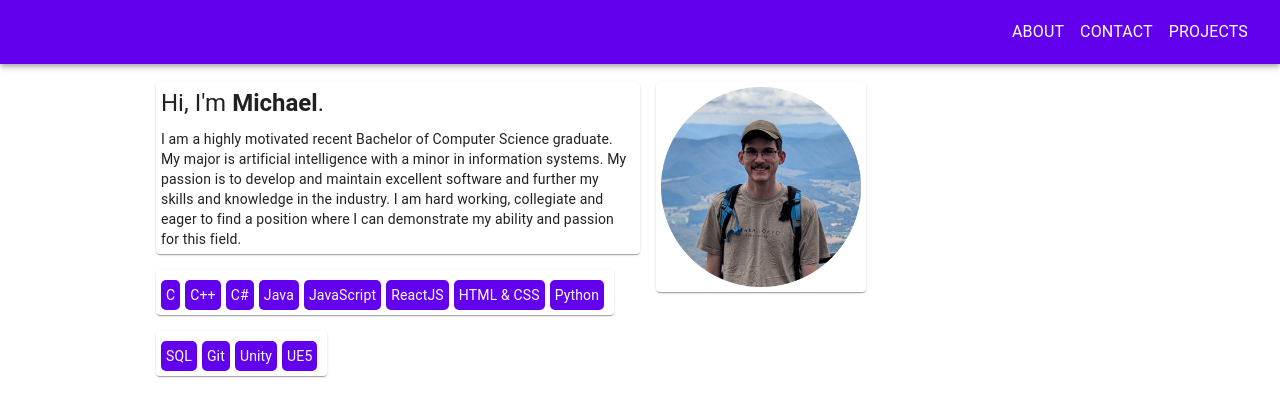
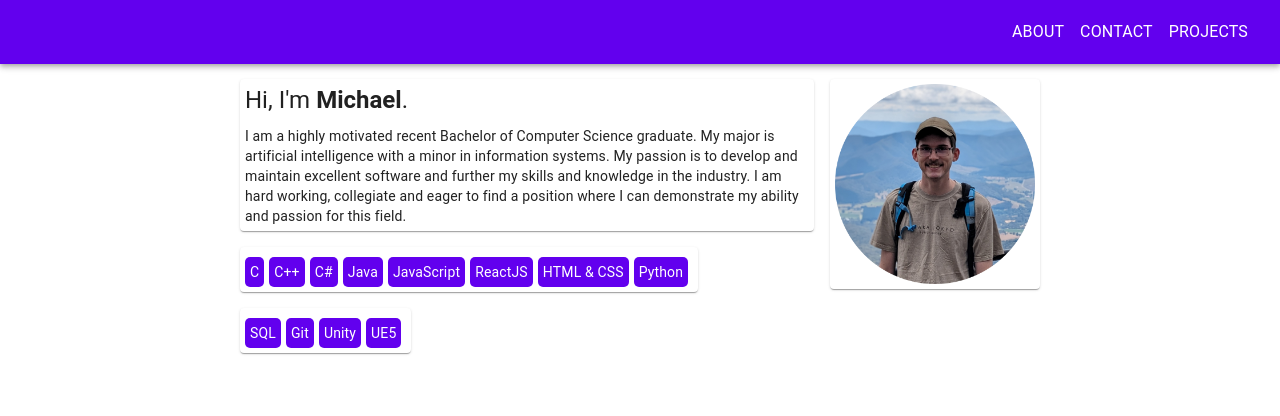
Before and after one commit to MichaelMortlockChapman/MichaelMortlockChapman.github.io, a React (Create React App) app in the folder development/: page /about in a window 1280 px wide. Shown: the top 416 px of the page. Built offline with nearby package versions, Linux system fonts and the light colour scheme; the HTML template or start-up script is replaced by a standard one.

Commit message:
got a fine frontpage done

```diff
--- a/development/src/pages/Frontpage.js
+++ b/development/src/pages/Frontpage.js
@@ -1,6 +1,5 @@
-import { Box, Grid, Stack, Typography } from '@mui/material'
+import { Box, Stack, Typography } from '@mui/material'
 import Paper from '@mui/material/Paper'
-// import Masonry from '@mui/lab/Masonry'
 import { useTheme } from '@emotion/react'
 
 const progLang = ['C', 'C++', 'C#', 'Java', 'JavaScript', 'ReactJS', 'HTML & CSS', 'Python']
@@ -35,9 +34,9 @@ export default function Frontpage () {
   const theme = useTheme()
 
   return (
-    <Box sx={{ display: 'flex', justifyContent: 'center' }}>
-      <Grid container spacing={2} sx={{ margin: '2px', maxWidth: '1000px', width: 'fit-content' }}>
-        <Grid item xs={6}>
+    <Box sx={{ display: 'flex', justifyContent: 'center', margin: '2px', marginTop: '15px' }}>
+      <Box sx={{ maxWidth: '800px' }}>
+        <Stack spacing={2} direction={'row'}>
           <Stack spacing={2}>
             <Paper sx={{ height: 'fit-content' }}>
               <Typography sx={{ padding: theme.style.itemPadding, fontWeight: 'normal' }} variant='h5'>
@@ -59,8 +58,6 @@ export default function Frontpage () {
               {listView(theme, tech)}
             </Box>
           </Stack>
-        </Grid>
-        <Grid item xs={6} sx={{ width: 'fit-content' }}>
           <Stack spacing={2} sx={{ width: 'fit-content' }}>
             <Box sx={{ width: 'fit-content' }}>
               <Paper sx={{ width: 'fit-content', height: 'fit-content' }}>
@@ -72,8 +69,8 @@ export default function Frontpage () {
               </Paper>
             </Box>
           </Stack>
-        </Grid>
-      </Grid>
+        </Stack>
+      </Box>
     </Box>
   )
 }
```
